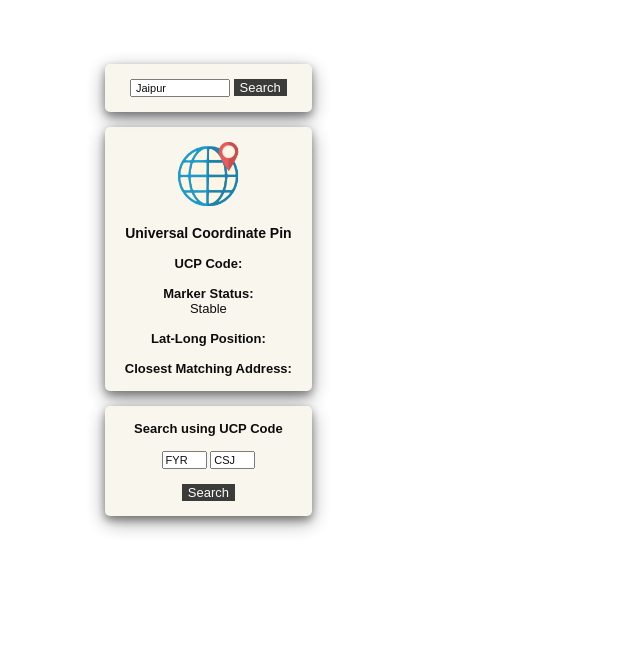
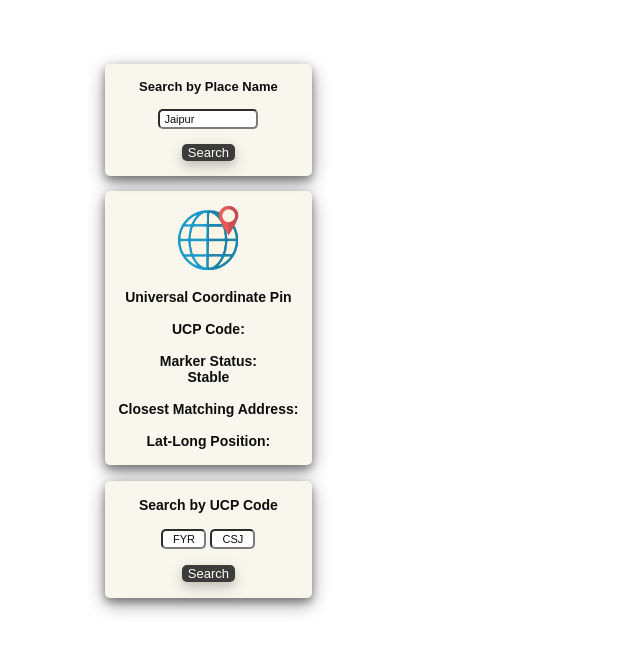
Before and after one commit to yashovardhan/UCP, a plain HTML site: page index.html in a window 1280 px wide. Shown: the whole page, without its empty margins (0-640 px from the left). Drawn offline with Linux system fonts and the light colour scheme; some packages are replaced by stand-ins of ours; a web font is replaced by a local one.

Commit message:
almost done

```diff
--- a/index.html
+++ b/index.html
@@ -31,6 +31,8 @@
                 background-color: #000000;
                 opacity: 0.8;
                 font-family: 'Muli', sans-serif;
+                box-shadow: 0 4px 8px 0 rgba(0, 0, 0, 0.2), 0 6px 20px 0 rgba(0, 0, 0, 0.19);
+                border-radius: 5px;
             }
 
             #maparea {
@@ -412,31 +414,32 @@
     <div id="infoPanel" align="center">
         <div style="padding-left:5px;padding-right:5px;">
             <div id="panel" align="center" style="background: #f9f6ed;box-shadow: 0 4px 8px 0 rgba(0, 0, 0, 0.4), 0 6px 20px 0 rgba(0, 0, 0, 0.39);border-radius: 5px;opacity:0.95;padding-right: 10px;padding-left: 10px;"><br/>
-            <input style="font-size: 11px;width: 100px;" id="city_country" type="textbox" value="Jaipur">
-            <input type="button" value="Search" onclick="codeAddress()" id="button" >
+                <strong>Search by Place Name</strong><br/><br/>
+            <input style="font-size: 11px;width: 100px;height:20px;border-radius: 5px;" id="city_country" type="textbox" value="Jaipur"><br/><br/>
+            <input type="button" value="Search" onclick="codeAddress()" id="button">
             <br/>
             <br/>
             </div>
             <br/>
             <div style="background: #f9f6ed;box-shadow: 0 4px 8px 0 rgba(0, 0, 0, 0.4), 0 6px 20px 0 rgba(0, 0, 0, 0.39);border-radius: 5px;opacity:0.95;padding-right: 10px;padding-left: 10px;">
             <br/>
-            <div><img src="img/logo.png" style="height:10%;"></img><b style="font-size: 14px;"><br/><br/>Universal Coordinate Pin</b><br/></div>
+            <div><img src="img/logo.png" style="height:10%;"></img><b style="font-size: 14px;"><br/><br/>Universal Coordinate Pin</strong><br/></div>
 
-            <br/><b>UCP Code:</b>
+            <br/><strong>UCP Code:</strong>
             <div id="tscode"></div>
-            <br/><b>Marker Status:</b>
+            <br/><strong>Marker Status:</strong>
             <div id="markerStatus">Stable<br/></div>
-            <br/><b>Lat-Long Position:</b>
+            <br/><strong>Closest Matching Address:</strong>
+            <div id="address"></div>
+            <br/><strong>Lat-Long Position:</strong>
             <div id="info"></div>
-            <br/><b>Closest Matching Address:</b>
-            <div id="address"></div>
             <br/>
             </div><br/>
             <div id="panel" align="center" style="background: #f9f6ed;box-shadow: 0 4px 8px 0 rgba(0, 0, 0, 0.4), 0 6px 20px 0 rgba(0, 0, 0, 0.39);border-radius: 5px;opacity:0.95;padding-right: 10px;padding-left: 10px;"><br/>
-                <b>Search using UCP Code</b><br/><br/>
-                <input style="font-size: 11px; width: 45px; align:center;" id="ipcode1" type="textbox" value="FYR">
-                <input style="font-size: 11px; width: 45px; align:center;" id="ipcode2" type="textbox" value="CSJ">
-                <br/><br/><input type="button" value="Search" onclick="back()" id="button">
+                <strong>Search by UCP Code</strong><br/><br/>
+                <input style="font-size: 11px; width: 45px;height:20px; text-align:center;border-radius: 5px;" id="ipcode1" type="textbox" value="FYR">
+                    <input style="font-size: 11px; width: 45px;height:20px; text-align:center;border-radius: 5px;" id="ipcode2" type="textbox" value="CSJ">
+                    <br/><br/><input type="button" value="Search" onclick="back()" id="button">
                 <br/>
                 <br/>
             </div>
```
